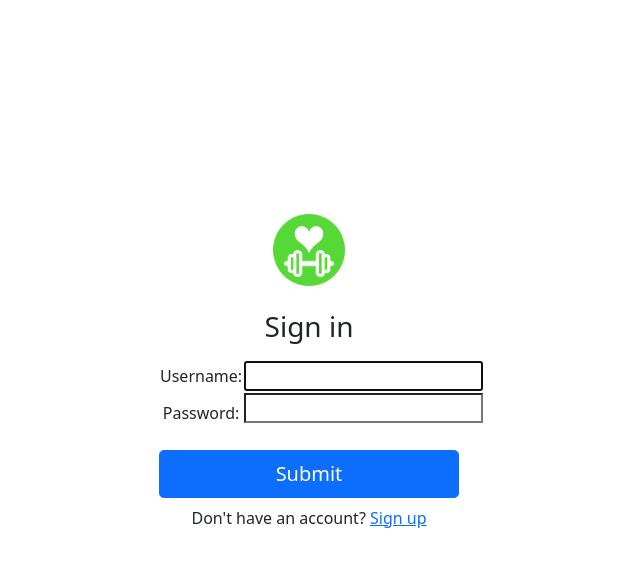
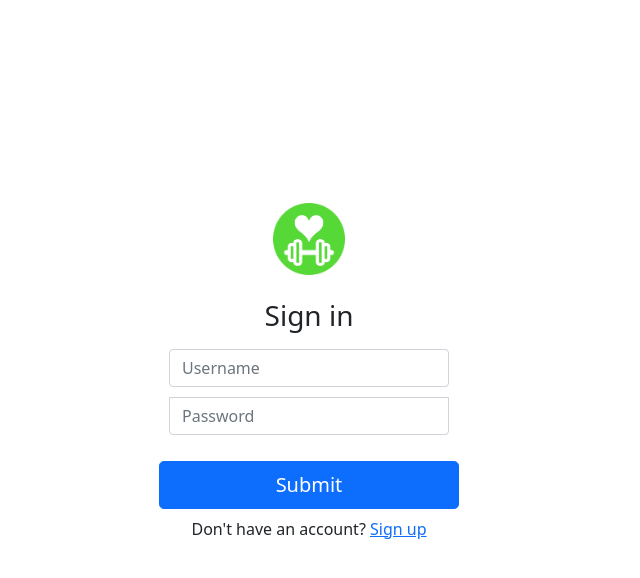
Before and after one commit to willfenton/health-tracker, a Django app: page /login in a window 1280 px wide. Shown: the part 56-634 px from the top of the page, without its empty margins (331-971 px from the left). Run offline with Django 3.2, Linux system fonts and the light colour scheme; some libraries are stand-ins or nearby versions.

Commit message:
updated login html and custom user login form

```diff
--- a/health_tracker/base_app/forms.py
+++ b/health_tracker/base_app/forms.py
@@ -1,5 +1,5 @@
 from django.contrib.auth.models import User
-from django.contrib.auth.forms import UserCreationForm
+from django.contrib.auth.forms import UserCreationForm, AuthenticationForm
 from django import forms
 from django.forms import ModelForm, TextInput, EmailInput, PasswordInput
 
@@ -30,3 +30,12 @@ class RegisterForm(UserCreationForm, ModelForm):
         if commit:
             user.save()
         return user
+
+
+# Custom User Login Form.
+class UserLoginForm(AuthenticationForm):
+    def __init__(self, *args, **kwargs):
+        super(UserLoginForm, self).__init__(*args, **kwargs)
+
+    username = forms.CharField(widget=forms.TextInput(attrs={'class': 'form-control', 'placeholder': 'Username'}))
+    password = forms.CharField(widget=forms.PasswordInput(attrs={'class': 'form-control', 'placeholder': 'Password'}))
--- a/health_tracker/base_app/templates/registration/login.html
+++ b/health_tracker/base_app/templates/registration/login.html
@@ -57,16 +57,15 @@
             <img class="mb-4" src="{% static 'icon.png' %}" alt="" width="72" height="72">
             <h1 class="h3 mb-3 fw-normal">Sign in</h1>
 
-            <table>
-                <tr>
-                    <td>{{ form.username.label_tag }}</td>
-                    <td>{{ form.username }}</td>
-                </tr>
-                <tr>
-                    <td>{{ form.password.label_tag }}</td>
-                    <td>{{ form.password }}</td>
-                </tr>
-            </table>
+            <div class="center-block", style="margin: 10px">
+                {{form.username}}
+            </div>
+
+            <div class="center-block", style="margin: 10px">
+                {{form.password}}
+            </div>
+
+
 
             <input type="submit" value="Submit" class="mt-3 w-100 btn btn-lg btn-primary">
             <input type="hidden" name="next" value="{{ next }}">
--- a/health_tracker/base_app/urls.py
+++ b/health_tracker/base_app/urls.py
@@ -1,6 +1,7 @@
 from django.contrib.auth import views as auth_views
 from django.urls import include, path
 from rest_framework import routers
+from .forms import UserLoginForm
 
 from . import views
 
@@ -14,7 +15,7 @@ urlpatterns = [
     path('about', views.about, name='about'),
     path('profile', views.my_profile, name='my_profile'),
     path('profile/<str:username>', views.user_profile, name='user_profile'),
-    path('login', auth_views.LoginView.as_view(template_name='registration/login.html'), name='login'),
+    path('login', auth_views.LoginView.as_view(template_name='registration/login.html', authentication_form=UserLoginForm), name='login'),
     path('logout', auth_views.LogoutView.as_view(next_page='base_app:login'), name='logout'),
     path('register', views.register, name='register'),
     path('delete-event', views.delete_event, name='delete_event'),
```
